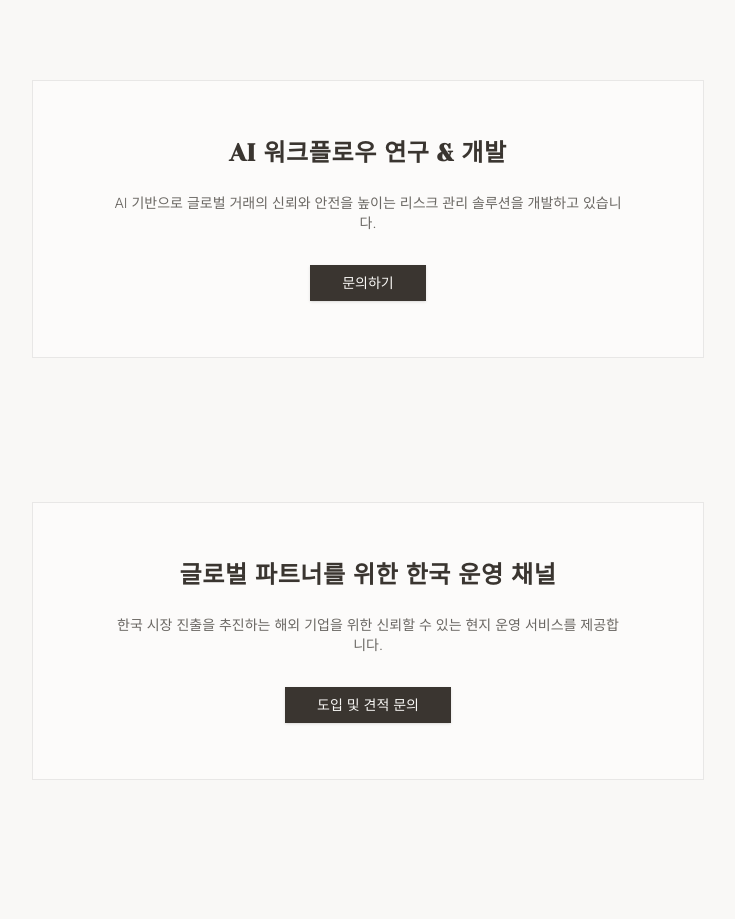
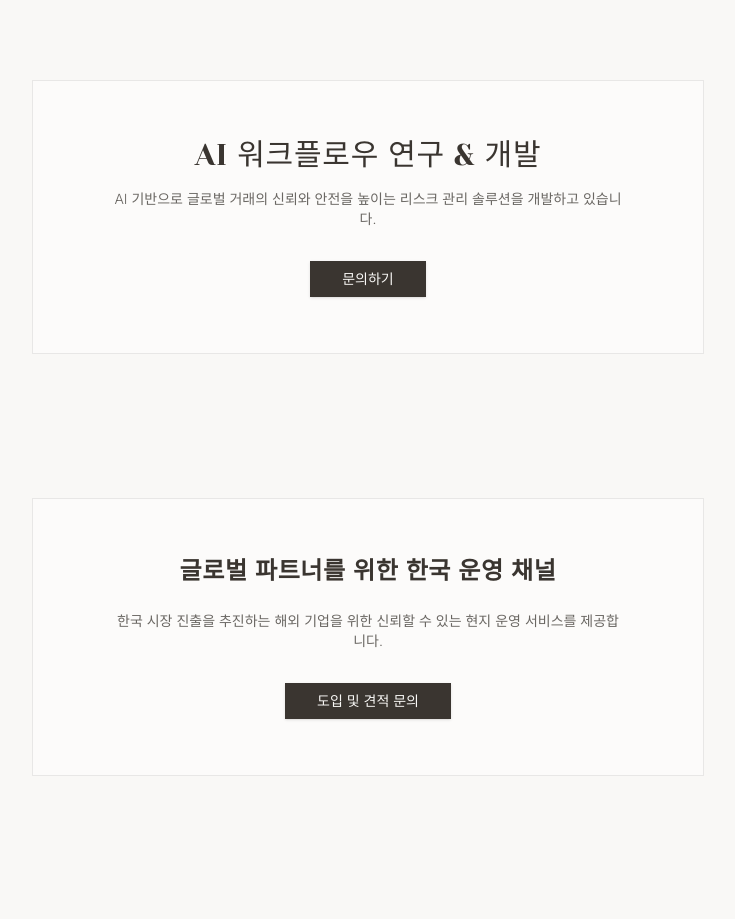
Before and after one commit to tteehhaa/theo-ne-landing, a React (Vite) app: page / in a window 1280 px wide. Shown: the part 1460-2379 px from the top of the page, without its empty margins (272-1007 px from the left). Built offline with nearby package versions, Linux system fonts and the light colour scheme.

Commit message:
Update InnovationSection.tsx

```diff
--- a/src/components/sections/InnovationSection.tsx
+++ b/src/components/sections/InnovationSection.tsx
@@ -10,10 +10,9 @@ export default function InnovationSection() {
         {/* 모든 요소를 중앙 정렬하고 일정한 간격 유지 */}
         <div className="border border-charcoal/10 p-10 lg:p-14 bg-white/50 text-center flex flex-col items-center">
 
-          <h3 className="font-serif text-xl lg:text-2xl text-charcoal mb-6 tracking-wide font-bold">
+          <h2 className="text-3xl font-serif tracking-wide mb-4 text-charcoal">
             {t('innovation.title')}
-          </h3>
-
+          </h2>
           <p className="text-xs lg:text-sm font-light leading-relaxed text-charcoal/75 mb-8 max-w-lg">
             {t('innovation.desc')}
           </p>
```
